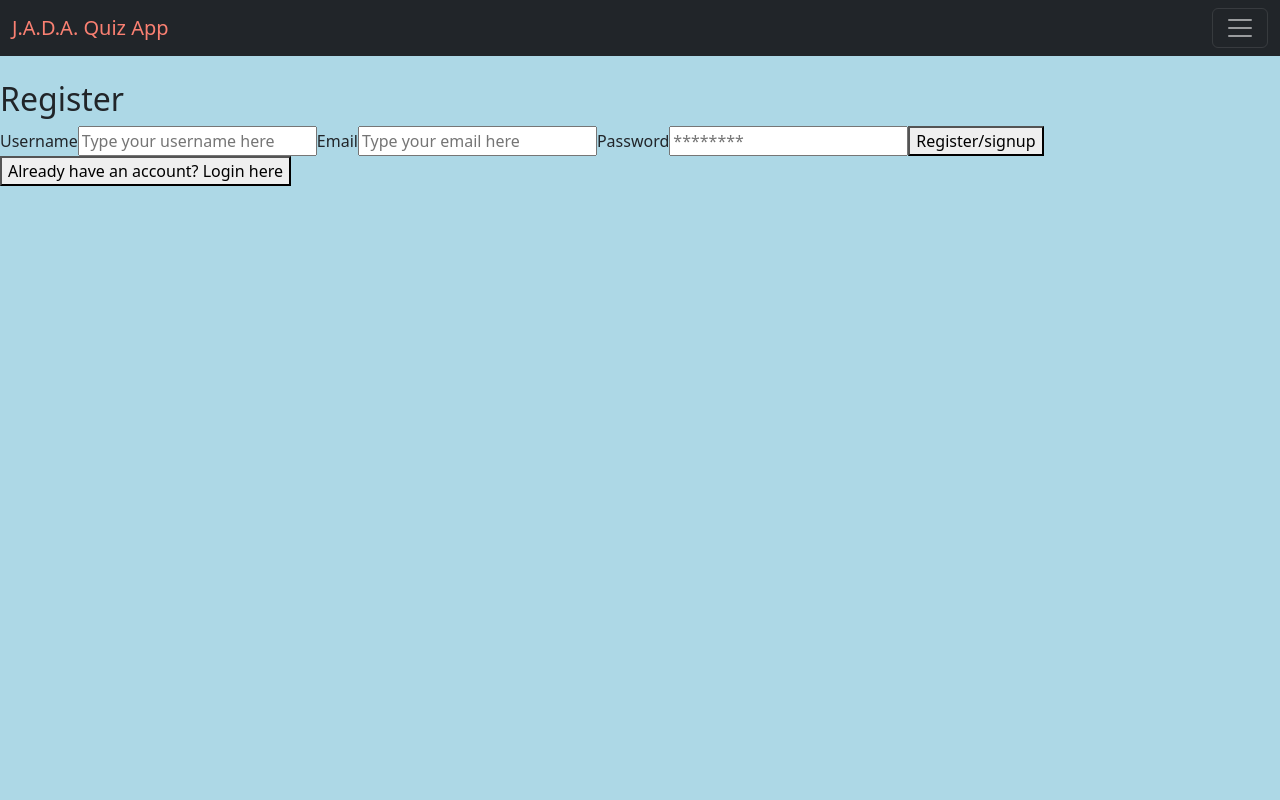
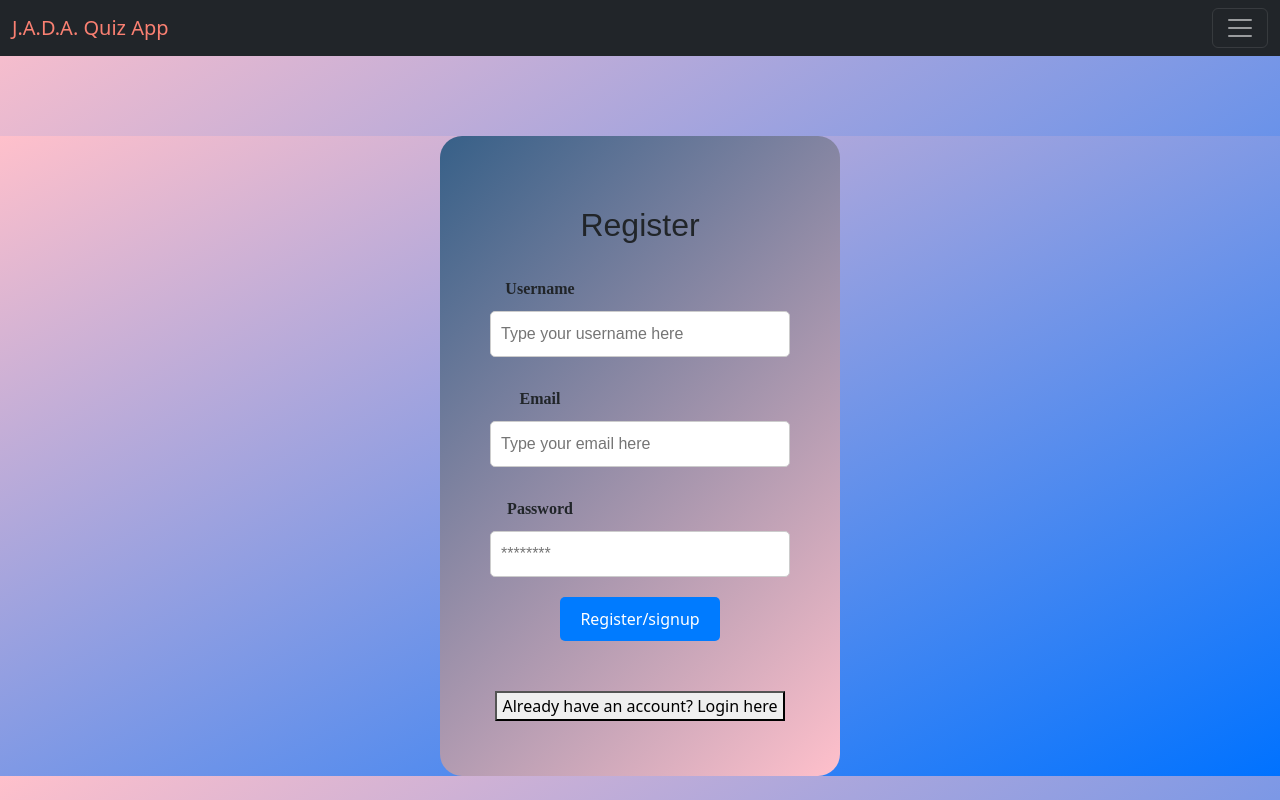
Before and after one commit to Awele1111/JADA-Quiz-App, a React (Create React App) app in the folder client/: page /signUp in a window 1280 px wide. Built offline with nearby package versions, Linux system fonts and the light colour scheme.

Commit message:
added new files

```diff
--- a/client/src/App.css
+++ b/client/src/App.css
@@ -1,3 +1,4 @@
 body {
-    background: lightblue;
+    /* background: lightblue; */
+    background: linear-gradient(to bottom right,pink, #0072ff);
 }
--- a/client/src/css/login.css
+++ b/client/src/css/login.css
@@ -15,21 +15,21 @@
   border-radius: 22px ;
   }
 
-  form {
+  .login-form {
     display: flex;
     flex-direction: column;
     align-items: center;
     border: #007bff;
   }
 
-  label {
+  .login-label {
     font-weight: bold;
     margin-top: 20px;
     text-align: left;
     font-family: 'sans-serif';
   }
 
-  input {
+  .login-input {
     margin: 10px 0;
     padding: 10px;
     border-radius: 5px;
@@ -38,18 +38,19 @@
     font-size: 16px;
   }
 
-  button[type="submit"] {
+  .link-button[type="submit"][type="submit"] {
     margin-top: 20px;
     padding: 10px 20px;
     border-radius: 5px;
     border: none;
     background-color: #007bff;
-    color: #fff;
+    color: white;
     font-size: 16px;
     cursor: pointer;
+    background: yellowgreen;
   }
 
-  button[type="submit"]:hover {
+  .login-button[type="submit"]:hover[type="submit"]:hover {
     background-color: purple;
   }
 
--- a/client/src/css/register.css
+++ b/client/src/css/register.css
@@ -15,14 +15,14 @@
   padding-bottom: 30px;
   }
 
-  form {
+  .form-class {
     display: flex;
     flex-direction: column;
     align-items: center;
     border: #007bff;
   }
 
-  label {
+  .register-label {
     font-weight: bold;
     margin-top: 20px;
     /* text-align: left; */
@@ -30,17 +30,17 @@
     font-family: 'sans-serif';
   }
 
-  input {
+  .register-input {
     margin: 10px 0;
     padding: 10px;
     border-radius: 5px;
     border: 1px solid #ccc;
     width: 300px;
     font-size: 16px;
-    font-family: cursive;
+    font-family: sans-serif;
   }
 
-  button[type="submit"] {
+  .register-button[type="submit"][type="submit"] {
     margin-top: 20px;
     padding: 10px 20px;
     border-radius: 5px;
@@ -53,7 +53,7 @@
     margin-bottom: 50px;
   }
 
-  button[type="submit"]:hover {
+  .register-button[type="submit"]:hover {
     background-color: rgb(76, 0, 51);
   }
 
@@ -71,13 +71,16 @@
     flex-direction: column;
   }
 
-  h2{
-    font-family: cursive;
+  .register-h2{
+    font-family: sans-serif;
     margin-top: 30px;
     padding-bottom: 5px;
     margin-top: 45px;
   }
-  body {
+  .register-body {
     /* background: linear-gradient( #7c99b8, #7e4ab2, rgb(160, 135, 160)); */
-    background: linear-gradient(to bottom right,pink, #0072ff);
+    background-color: linear-gradient(to bottom right,pink, #0072ff);
+    border: #0072ff;
+    border-style: hidden;
+
   }
--- a/client/src/pages/Login.jsx
+++ b/client/src/pages/Login.jsx
@@ -1,5 +1,5 @@
 import React, { useState } from "react"
-// import "../css/login.css";
+import "../css/login.css";
 import { useMutation } from "@apollo/client";
 import { LOGIN_USER } from "../utils/mutations";
 import Auth from '../utils/auth';
@@ -30,14 +30,14 @@ export const Login = (props ) => {
         <div className="auth-form-container">
             <h2>Login</h2>
         <form className="login-form" onSubmit={handleSubmit}>
-            <label htmlFor="email">Email:</label>
-            <input value={email} onChange={(e) => setEmail(e.target.value)} type="email" placeholder="Type your email here" id="email" name="email" />
-            <label htmlFor="password">Password:</label>
-            <input value={password} onChange={(e) => setPassword(e.target.value)} type="password" placeholder="********" id="password" name="password" />
-            <button type="submit">Login</button>
+            <label className="login-label" htmlFor="email">Email:</label>
+            <input className="login-input" value={email} onChange={(e) => setEmail(e.target.value)} type="email" placeholder="Type your email here" id="email" name="email" />
+            <label className="login-label" htmlFor="password">Password:</label>
+            <input className="login-input" value={password} onChange={(e) => setPassword(e.target.value)} type="password" placeholder="********" id="password" name="password" />
+            <button classname="login-button" type="submit">Login</button>
         </form>
 
-        <button onClick={() => window.location.assign('/signup')}>Don't have an account? signup/register here</button>
+        <button className="link-button" onClick={() => window.location.assign('/signup')}>Don't have an account? signup/register here</button>
         </div>
         </body>
     )
--- a/client/src/pages/Register.jsx
+++ b/client/src/pages/Register.jsx
@@ -1,5 +1,5 @@
 import React, {useState} from "react";
-// import "../css/register.css";
+import "../css/register.css";
 import { useMutation } from "@apollo/client";
 import { ADD_USER } from "../utils/mutations";
 import Auth from '../utils/auth';
@@ -26,21 +26,23 @@ export const Register = (props) => {
         }
     }
     return (
-        <body>
+        <div className="register-body">
+        <body className="register-body">
         <div className="auth-form-container">
-        <h2>Register</h2>
-        <form onSubmit={handleSubmit}>
-            <label htmlFor="name">Username</label>
-            <input name="name" value={username} onChange={(e) => setUsername(e.target.value)} id="name" placeholder="Type your username here"/>
-            <label value="name" htmlFor="email">Email</label>
-            <input value={email} onChange={(e) => setEmail(e.target.value)} type="email" placeholder="Type your email here" id="email" name="email" />
-            <label htmlFor="password">Password</label>
-            <input value={password} onChange={(e) => setPassword(e.target.value)} type="password" placeholder="********" id="password" name="password" />
-            <button type="submit">Register/signup</button>
+        <h2 className="register-h2">Register</h2>
+        <form className="form-class"onSubmit={handleSubmit}>
+            <label className="register-label" htmlFor="name">Username</label>
+            <input className="register-input"   name="name" value={username} onChange={(e) => setUsername(e.target.value)} id="name" placeholder="Type your username here"/>
+            <label className="register-label" value="name" htmlFor="email">Email</label>
+            <input className="register-input" value={email} onChange={(e) => setEmail(e.target.value)} type="email" placeholder="Type your email here" id="email" name="email" />
+            <label className="register-label" htmlFor="password">Password</label>
+            <input className="register-input" value={password} onChange={(e) => setPassword(e.target.value)} type="password" placeholder="********" id="password" name="password" />
+            <button className="register-button" type="submit">Register/signup</button>
         </form>
 
         <button onClick={() => window.location.assign('/login')}>Already have an account? Login here</button>
         </div>
     </body>
+    </div>
     )
 }
```
